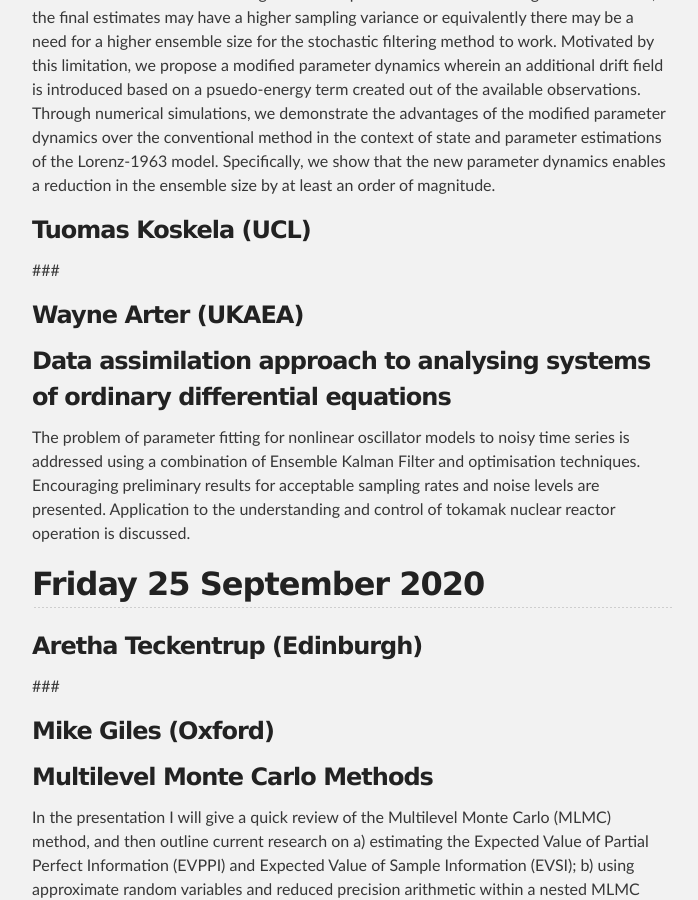
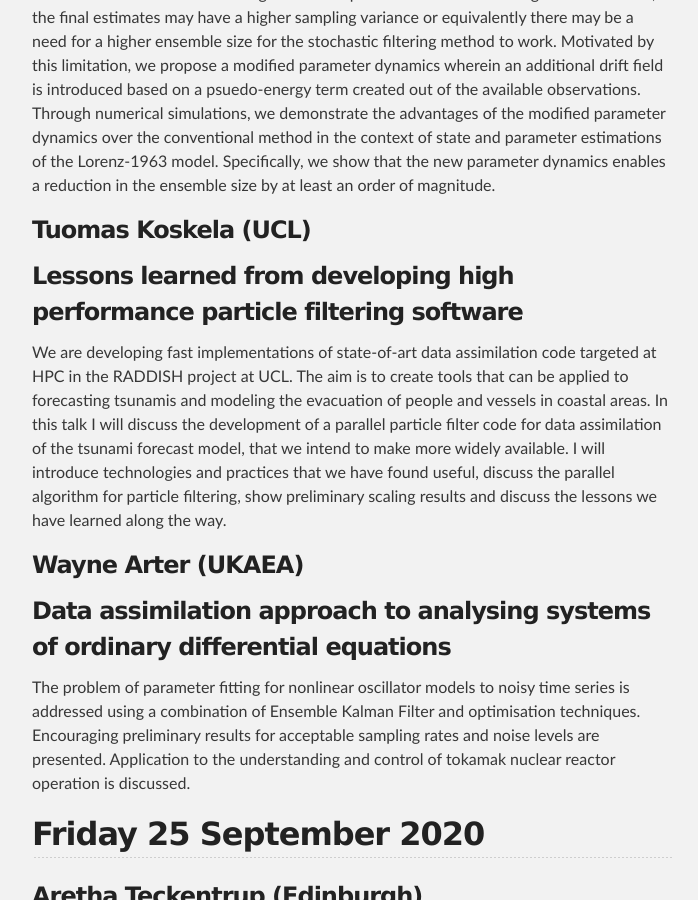
Before and after one commit to Excalibur-SLE/Excalibur-SLE.github.io, a Jekyll site: the page built from workshop2.md, in a window 1280 px wide and 900 px high, scrolled down 4335 px. Shown: the whole window, without its empty margins (288-986 px from the left). Built offline with Jekyll 4.4.1, drawn with Linux system fonts in a browser that asks for light colours; our own code applies the rules of GitHub Pages for plain Markdown files.

Commit message:
Update workshop2.md

```diff
--- a/workshop2.md
+++ b/workshop2.md
@@ -117,8 +117,9 @@ Many numerical weather prediction centres rely on the 4D-Var approach to data as
 In data assimilation, the standard way of estimating parameters is to treat them as additional states which evolve as Wiener processes. Thus, unlike the original system states, there is no physically motivated drift field governing the parameter dynamics. This often manifests in slower or no convergence of the parameters. When convergence does occur, the final estimates may have a higher sampling variance or equivalently there may be a need for a higher ensemble size for the stochastic filtering method to work. Motivated by this limitation, we propose a modified parameter dynamics wherein an additional drift field is introduced based on a psuedo-energy term created out of the available observations. Through numerical simulations, we demonstrate the advantages of the modified parameter dynamics over the conventional method in the context of state and parameter estimations of the Lorenz-1963 model. Specifically, we show that the new parameter dynamics enables a reduction in the ensemble size by at least an order of magnitude.
 
 ### Tuomas Koskela (UCL)
-###
+### Lessons learned from developing high performance particle filtering software
 
+We are developing fast implementations of state-of-art data assimilation code targeted at HPC in the RADDISH project at UCL. The aim is to create tools that can be applied to forecasting tsunamis and modeling the evacuation of people and vessels in coastal areas. In this talk I will discuss the development of a parallel particle filter code for data assimilation of the tsunami forecast model, that we intend to make more widely available. I will introduce technologies and practices that we have found useful, discuss the parallel algorithm for particle filtering, show preliminary scaling results and discuss the lessons we have learned along the way.
 
 
 ### Wayne Arter (UKAEA)
```
